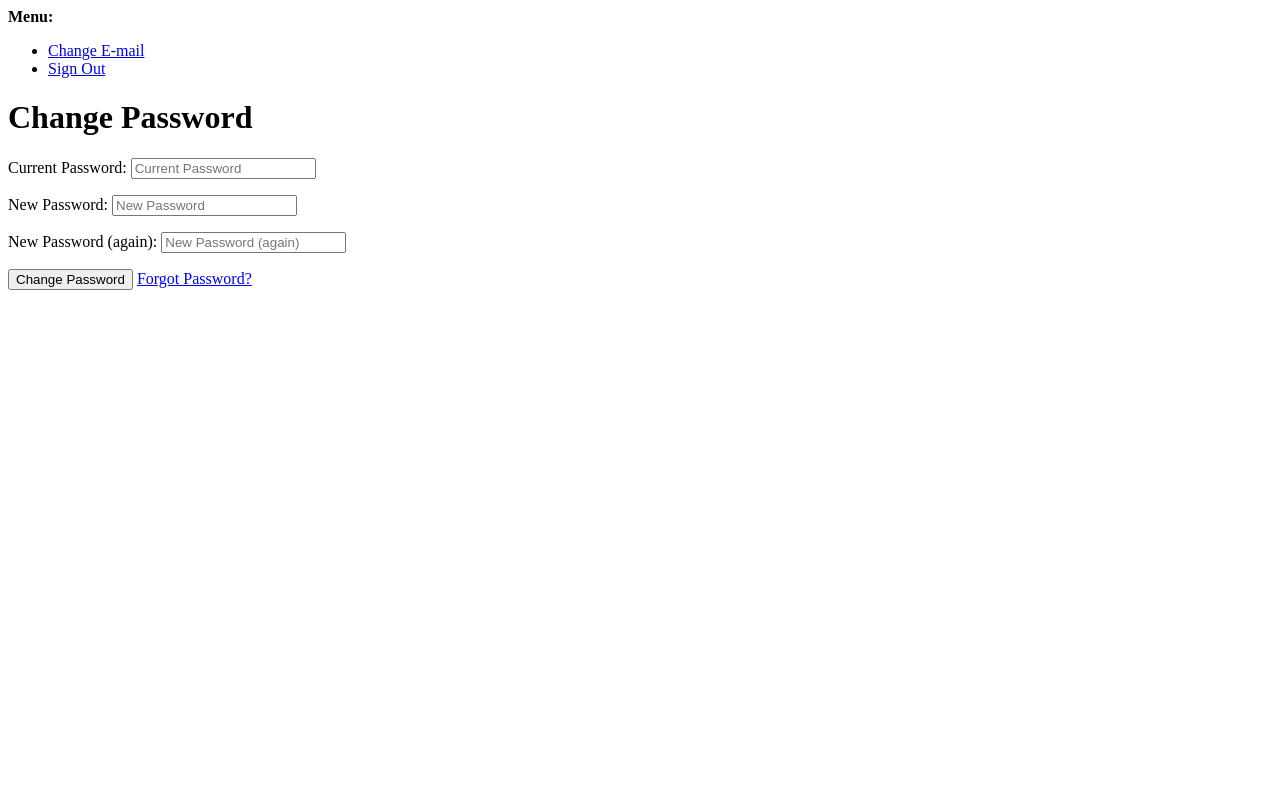
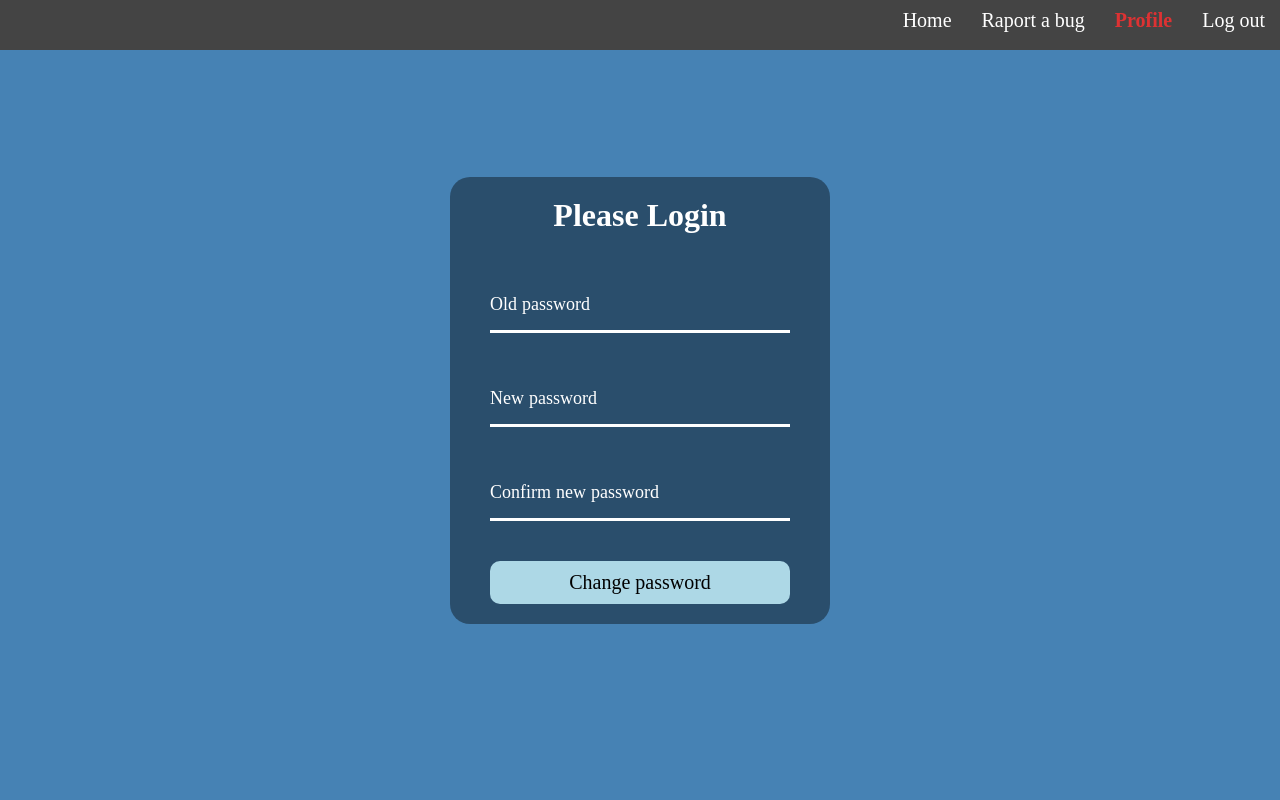
Before and after one commit to Karol204/BugTracker, a Django app: page /accounts/password/change/ in a window 1280 px wide. Run offline with Django 3.2, Linux system fonts and the light colour scheme; the visitor is signed in with stand-in values (Sample User, id 1); some web fonts are replaced.

Commit message:
Properly set up password settings.

```diff
--- a/static/css/base.css
+++ b/static/css/base.css
@@ -1,7 +1,4 @@
 @import url('https://fonts.googleapis.com/css?family=Muli&display=swap');
-
-
-
 
 
 * {
@@ -57,6 +54,8 @@
 }
 
 .registerLink a {
+    display: inline-block;
+    margin-top: 10px;
     text-decoration: none;
     color: lightblue;
 }
@@ -67,12 +66,13 @@
     width: 300px;
 }
 
-#id_username,
+
 #id_password,
 #id_password1,
 #id_password2,
-.form-control #id_login,
-.form-control #id_email{
+#id_login,
+#id_email,
+#id_oldpassword{
     background-color: transparent;
     border: 0;
     border-bottom: 3px solid #fff;
@@ -84,18 +84,18 @@
 }
 
 
-#id_username:focus,
 #id_password:focus,
-#id_username:valid,
 #id_password:valid,
 #id_password1:focus,
 #id_password1:valid,
 #id_password2:focus,
 #id_password2:valid,
-.form-control #id_login:focus,
-.form-control #id_login:valid,
-.form-control #id_email:focus,
-.form-control #id_email:valid {
+#id_login:focus,
+#id_login:valid,
+#id_email:focus,
+#id_email:valid,
+#id_oldpassword:focus,
+#id_oldpassword:valid {
     outline: 0;
     border-bottom: 2px solid lightblue;
 }
--- a/templates/HomePage.html
+++ b/templates/HomePage.html
@@ -16,7 +16,11 @@
         <li><a href="#" style="color: #dd3233; font-weight: bold">Home</a></li>
         <li><a href="{% url 'reportNewBug' %}">Raport a bug</a></li>
         <li><a href="/profileView/{{ user.id }}">Profile</a></li>
+        {% if user.is_superuser %}
+        <li><a href="/admin">Admin Page</a></li>
+        {% endif %}
         <li><a href="{% url 'account_logout' %}">Log out</a></li>
+
     </ul>
 </nav>
 <div style="margin-top: 60px">
--- a/templates/account/login.html
+++ b/templates/account/login.html
@@ -26,8 +26,9 @@
 
 
             <button type="submit" class="btn">Log In</button>
-            <p class="registerLink">Don't have account?<a href="{% url 'account_signup' %}"> Sign up!</a></p>
-            </div>
+            <p class="registerLink">Don't have account? <a href="{% url 'account_signup' %}"> Sign up!</a></p>
+            <p class="registerLink">Forget password? <a href="/accounts/password/reset">Reset here!</a></p>
+    </div>
     </form>
 
     <script src="{% static 'js/app.js' %}"></script>
--- /dev/null
+++ b/templates/account/password_change.html
@@ -0,0 +1,49 @@
+{% load static %}
+{% load field_attrs %}
+<!DOCTYPE html>
+<html lang="en">
+  <head>
+    <meta charset="UTF-8" />
+    <meta name="viewport" content="width=device-width, initial-scale=1.0" />
+    <link rel="stylesheet" href="{% static 'css/base.css' %}" />
+    <title>Sign up</title>
+  </head>
+  <body class="loginPage">
+  <nav class="nav-container">
+
+    <ul>
+        <li><a href="{% url 'home' %}">Home</a></li>
+        <li><a href="{% url 'reportNewBug' %}">Raport a bug</a></li>
+        <li><a href="/profileView/{{ user.id }}" style="color: #dd3233; font-weight: bold">Profile</a></li>
+        <li><a href="{% url 'account_logout' %}">Log out</a></li>
+    </ul>
+</nav>
+    <div class="container">
+      <h1>Please Login</h1>
+    <form method="post" class="loginForm">
+        {% csrf_token %}
+
+            <div class="form-control">
+                {{ form.oldpassword|attr:"placeholder:" }}
+                <label>Old password</label>
+            </div>
+
+
+            <div class="form-control">
+                {{ form.password1|attr:"placeholder:" }}
+                <label>New password</label>
+            </div>
+
+            <div class="form-control">
+                {{ form.password2|attr:"placeholder:" }}
+                <label>Confirm new password</label>
+            </div>
+
+            <button type="submit" class="btn">Change password</button>
+
+            </div>
+    </form>
+
+    <script src="{% static 'js/app.js' %}"></script>
+  </body>
+</html>
--- a/templates/profilPage.html
+++ b/templates/profilPage.html
@@ -16,7 +16,7 @@
         <li><a href="{% url 'home' %}">Home</a></li>
         <li><a href="{% url 'reportNewBug' %}">Raport a bug</a></li>
         <li><a href="/profileView/{{ user.id }}" style="color: #dd3233; font-weight: bold">Profile</a></li>
-        <li><a href="{% url 'logout' %}">Log out</a></li>
+        <li><a href="{% url 'account_logout' %}">Log out</a></li>
     </ul>
 </nav>
 <div style="margin-top: 60px">
@@ -28,8 +28,7 @@
             <li><h3>Email:</h3> {{ employee.email }}</li>
         </ul>
     <div>
-        <a href="{% url 'password_change' %}">Change password</a>
-        <a href="{% url 'password_reset' %}"></a>
+        <a href="/accounts/password/change">Change password</a>
     </div>
 
 </div>
--- a/templates/projectDetalisPage.html
+++ b/templates/projectDetalisPage.html
@@ -1,3 +1,4 @@
+<html>
 <head>
     <meta charset="UTF-8">
     <meta name="viewport"
```
Also changed, not shown: templates/account/password_reset.html (added, +38 -0 lines).
